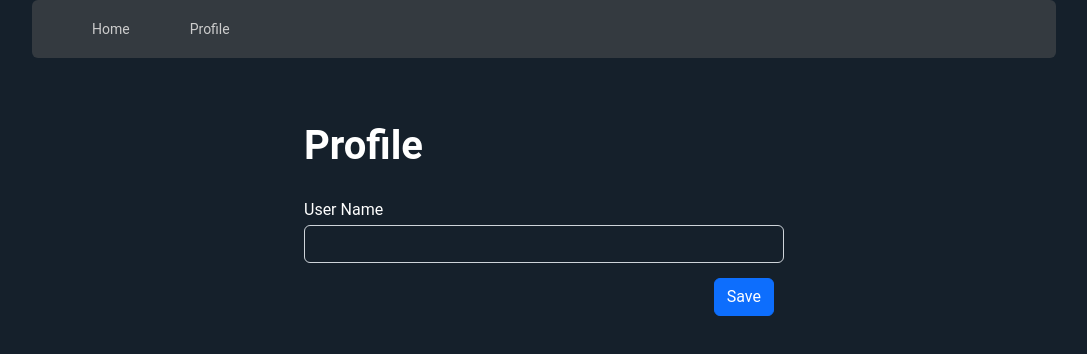
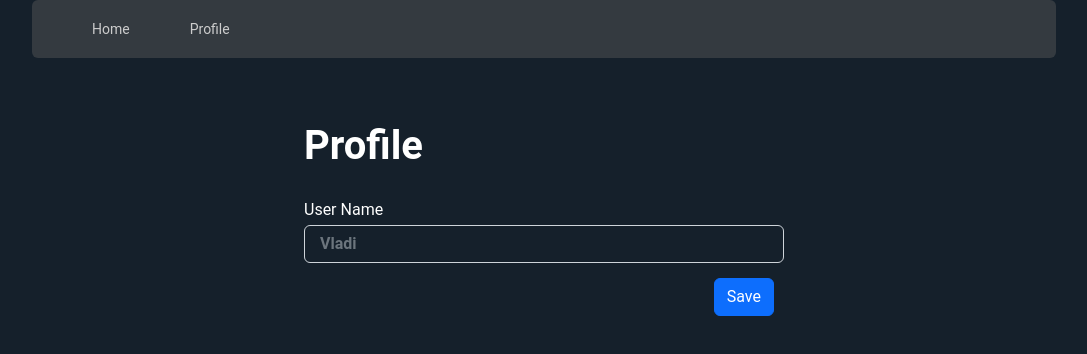
Before and after one commit to vladiyudi/microB, a React (Create React App) app: page /Profile in a window 1280 px wide. Shown: the top 354 px of the page, without its empty margins (96-1183 px from the left). Built offline with nearby package versions, Linux system fonts and the light colour scheme.

Commit message:
milestone05

```diff
--- a/src/App.css
+++ b/src/App.css
@@ -60,6 +60,7 @@ body {
   padding: 15px;
   font-family: "Roboto";
   font-size: 14px;
+  word-wrap: break-word;
 }
 
 .tweetItem > div:nth-child(1) {
@@ -129,13 +130,13 @@ body {
 }
 
 .inputProfile{
-  background-color: #15202B;
+  background-color: transparent;
   margin-top: 3px;
   padding-left: 15px;
   font-weight: bold;
 }
 .inputProfile:focus{
-  background-color: #15202B;
+  background-color: transparent;
   color: white;
 }
 .profileBtn{
--- a/src/App.js
+++ b/src/App.js
@@ -1,15 +1,14 @@
-import logo from "./logo.svg";
 import "./App.css";
 import Navbar from "./Components/Navbar";
 import Home from './Routes/Home.js'
 import { BrowserRouter, Routes,
-  Route, } from "react-router-dom";
+  Route } from "react-router-dom";
   import Profile from "./Routes/Profile";
-import { useState, useEffect } from "react";
+import { useState, useEffect} from "react";
 
 function App() {
 
-  const [userName, setUserName] = useState('')
+  const [userName, setUserName] = useState('Vladi')
   const handleProfile = (input)=>{
     setUserName(input)
   }
@@ -20,7 +19,7 @@ function App() {
   <Navbar/>
   <Routes>
   <Route path="/" element= { <Home user={userName}/> }/>
-  <Route path="/Profile" element={ <Profile handleProfile={handleProfile}/>}/>
+  <Route path="/Profile" element={ <Profile handleProfile={handleProfile} userName={userName}/>}/>
     </Routes>
   </BrowserRouter>
     </div>
--- a/src/Components/Tweet.js
+++ b/src/Components/Tweet.js
@@ -1,4 +1,5 @@
 import React from 'react'
+import { TweetContext } from '../Routes/Home'
 
 export default function Tweet({tweet}) {
   return (
--- a/src/Components/TweetList.js
+++ b/src/Components/TweetList.js
@@ -1,11 +1,13 @@
 import React from 'react'
-import { useEffect } from 'react';
+import { useEffect, useContext } from 'react';
 import Tweet from './Tweet';
+import { TweetContext } from '../Routes/Home'
 
-export default function TweetList({tweets}) {
+export default function TweetList() {
+  const tweets = useContext(TweetContext)
   return (
     <div className='tweetList'>
-        {tweets.map(tweet=>{
+        {tweets && tweets.map(tweet=>{
          return <Tweet key={tweet.id} tweet={tweet}/>
         })}
     </div>
--- a/src/Routes/Home.js
+++ b/src/Routes/Home.js
@@ -1,36 +1,30 @@
 import React from 'react'
 import TweetInput from "../Components/TweetInput.js";
 import TweetList from "../Components/TweetList";
-import { useEffect, useState } from "react";
+import { useEffect, useState, createContext } from "react";
 import { nanoid } from "nanoid";
 import Spinner from 'react-bootstrap/Spinner';
 
+export const TweetContext = createContext([])
+
 export default function Home({user}) {
-
-    const [tweets, setTweets] = useState(localStorage.getItem("tweets") ? JSON.parse(localStorage.getItem("tweets")):[]);
 
     const [serverTweets, setServerTweets] = useState([])
     const [loading, setLoading] = useState(false)
     const [error, setError] = useState('')
 
-    useEffect(()=>{
-      tweets[0].content &&
-      postToServer()
-    },[tweets])
-
-    const postToServer = async ()=>{
+    const postToServer = async (tweet)=>{
       try {
         setLoading(true)
       const res = await fetch ('https://micro-blogging-dot-full-stack-course-services.ew.r.appspot.com/tweet',{
       method: 'POST',
       headers: {"Content-type": "application/json;charset=UTF-8"},
       body: JSON.stringify({
-        content: tweets[0].content,
-        userName: tweets[0].userName,
-        date: tweets[0].date,
-        id: tweets[0].id
-      })
-      })
+        content: tweet.content,
+        userName: tweet.userName,
+        date: tweet.date,
+        id: tweet.id
+      }) })
       const data = await res.json()
       if (!res.ok) {
         setError("Error: " + data.message)
@@ -39,40 +33,40 @@ export default function Home({user}) {
         }, 3000)
         throw new Error(data.message) }
       setLoading(false)
-     setServerTweets((state)=>[tweets[0],...state])
-  }
+     setServerTweets([tweet, ...serverTweets])
+    }
       catch (err){
-        console.error(err)
-      }
+        console.error(err) }
       finally{
         setLoading(false)
-      }
-    }
+      } }
+
     const getFromServer = async ()=>{
       try{
         setLoading(true)
       const res = await fetch('https://micro-blogging-dot-full-stack-course-services.ew.r.appspot.com/tweet')
       if (!res.ok) throw new Error(err=>err.message())
       const data = await res.json()
-      const sorted = data.tweets.sort((a,b)=>{return a.date-b.date})
-      setServerTweets(sorted)
+      setServerTweets(data.tweets)
       setLoading(false)
-     }
+      return data.tweets }
       catch (err){
         setError("Error: " + err)
         setTimeout(()=>{
           setError('')
         }, 3000)
         console.log("error ", err)
-      }
-    }
+      } }
+
     useEffect(()=>{
       getFromServer()
-    },[])
+      const interval = setInterval(()=>{getFromServer()}, 10000)
+      return ()=>clearInterval(interval)
+    }, [])
 
     const handleButton = (input) => {
-      const tweet = [{ id: nanoid(), content: input, userName: user, date: new Date().toISOString()}, ...tweets];
-     setTweets(tweet);
+      const tweet = {id: nanoid(), content: input, userName: user, date: new Date().toISOString()};
+     postToServer(tweet)
     };
 
   return (
@@ -80,10 +74,12 @@ export default function Home({user}) {
  <div className="spinnerContainer">
        <Spinner id="spinner"
       className={loading?"mt-2":"d-none"}
-      animation="border" variant="warning" />
+      animation="grow" variant="secondary" />
       </div>
       <TweetInput handleButton={handleButton} error={error} loading={loading}/>
+      <TweetContext.Provider value={serverTweets}>
       <TweetList tweets={serverTweets}/>
+      </TweetContext.Provider>
     </div>
   )
 }
--- a/src/Routes/Profile.js
+++ b/src/Routes/Profile.js
@@ -1,25 +1,37 @@
-import React, { useEffect } from 'react'
-import { Button } from 'react-bootstrap';
-import Form from 'react-bootstrap/Form';
-import { useState } from 'react';
+import React, { useEffect } from "react";
+import { Button } from "react-bootstrap";
+import Form from "react-bootstrap/Form";
+import { useState } from "react";
 
-export default function Profile({handleProfile}) {
-
-const [input, setInput] = useState('')
-const handleInput = (e)=>{
-    setInput(e.target.value)
+export default function Profile({ handleProfile, userName }) {
+  const [input, setInput] = useState("");
+  const handleInput = (e) => {
+    setInput(e.target.value);
+  };
+  return (
+    <div className="profile">
+      <form className="d-flex flex-column w-75 align-items-md-center mt-4">
+        <div className="w-50 d-flex flex-column ">
+          <h1>
+            <b>Profile</b>
+          </h1>
+          <label>User Name</label>
+          <Form.Control
+            value={input}
+            placeholder={userName}
+            onChange={handleInput}
+            className="inputProfile"
+          />
+          <Button
+            onClick={() => {
+              handleProfile(input);
+            setInput("")}}
+            className="profileBtn"
+          >
+            Save
+          </Button>
+        </div>
+      </form>
+    </div>
+  );
 }
-  return (
-    <div className='profile'>
-    <form className='d-flex flex-column w-75 align-items-md-center mt-4'>
-        <div className='w-50 d-flex flex-column '>
-        <h1><b>Profile</b></h1>
-        <label>User Name</label>
-        <Form.Control value={input} onChange={handleInput} className='inputProfile'/>
-        <Button onClick={()=>{handleProfile(input)}} className='profileBtn'>Save</Button>
-        </div>
-
-    </form>
-    </div>
-  )
-}
```
